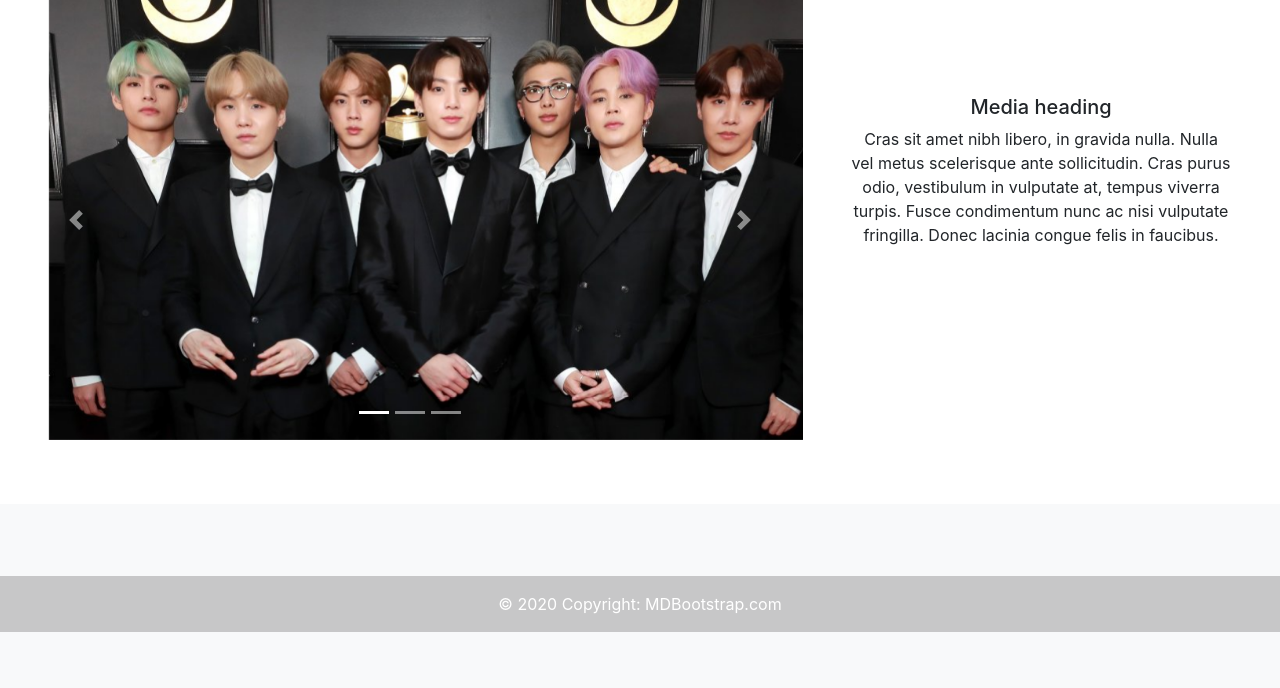
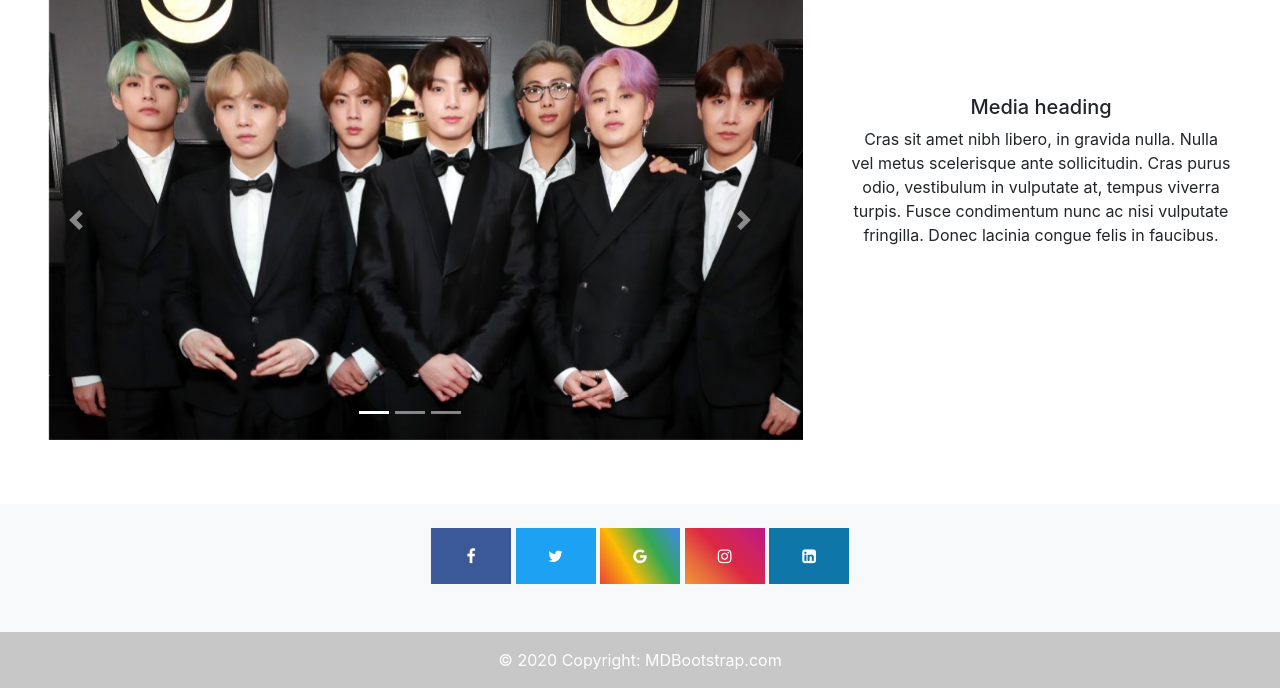
Before and after one commit to carlsaba13/EventWebsite, a PHP site: page / in a window 1280 px wide. Shown: the part 961-1649 px from the top of the page. Before the commit the page ends 1593 px from the top, so only its background shows below. Run offline with PHP 8.4, Linux system fonts and the light colour scheme; some libraries are stand-ins or nearby versions.

Commit message:
Base done

```diff
--- a/css/footer.css
+++ b/css/footer.css
@@ -13,3 +13,24 @@
 .fa-google {
     background: linear-gradient(-120deg, #4285F4, #34A853, #FBBC05, #EA4335);
 }
+
+.fa-facebook {
+    background-color: #3b5998;
+}
+
+.fa-twitter {
+    background-color: #1DA1F2;
+}
+
+/* Style all font awesome icons */
+.fa {
+    padding: 20px;
+    font-size: 30px;
+    width: 5rem;
+    text-align: center;
+    text-decoration: none;
+  }
+
+  .fa:hover {
+    opacity: 0.7;
+  }
--- a/html/lineups.html
+++ b/html/lineups.html
@@ -4,9 +4,11 @@
 <title>Page Title</title>
 <meta name="viewport" content="width=device-width,initial-scale=1">
 <link rel="stylesheet" href="../css/style.css">
+<link rel="stylesheet" href="../css/navBar.css">
 <link rel="stylesheet" href="../css/lineups.css">
-<link rel="stylesheet" href="../css/navBar.css">
+<link rel="stylesheet" href="../css/tickets.css">
 <link rel="stylesheet" href="../css/footer.css">
+<link rel="stylesheet" href="https://cdnjs.cloudflare.com/ajax/libs/font-awesome/4.7.0/css/font-awesome.min.css">
 <link rel="stylesheet" href="https://maxcdn.bootstrapcdn.com/bootstrap/4.0.0/css/bootstrap.min.css" integrity="sha384-Gn5384xqQ1aoWXA+058RXPxPg6fy4IWvTNh0E263XmFcJlSAwiGgFAW/dAiS6JXm" crossorigin="anonymous">
 <script src="https://code.jquery.com/jquery-3.2.1.slim.min.js" integrity="sha384-KJ3o2DKtIkvYIK3UENzmM7KCkRr/rE9/Qpg6aAZGJwFDMVNA/GpGFF93hXpG5KkN" crossorigin="anonymous"></script>
 <script src="https://cdnjs.cloudflare.com/ajax/libs/popper.js/1.12.9/umd/popper.min.js" integrity="sha384-ApNbgh9B+Y1QKtv3Rn7W3mgPxhU9K/ScQsAP7hUibX39j7fakFPskvXusvfa0b4Q" crossorigin="anonymous"></script>
@@ -144,5 +146,6 @@
   <!-- Copyright -->
 </footer>
 
+
 </body>
 </html>
--- a/html/tickets.html
+++ b/html/tickets.html
@@ -225,3 +225,5 @@
           </div>
           <!-- Copyright -->
         </footer>
+        </body>
+        </html>
--- a/index.html
+++ b/index.html
@@ -8,6 +8,7 @@
 <link rel="stylesheet" href="css/lineups.css">
 <link rel="stylesheet" href="css/index.css">
 <link rel="stylesheet" href="css/footer.css">
+<link rel="stylesheet" href="https://cdnjs.cloudflare.com/ajax/libs/font-awesome/4.7.0/css/font-awesome.min.css">
 <link rel="stylesheet" href="https://maxcdn.bootstrapcdn.com/bootstrap/4.0.0/css/bootstrap.min.css" integrity="sha384-Gn5384xqQ1aoWXA+058RXPxPg6fy4IWvTNh0E263XmFcJlSAwiGgFAW/dAiS6JXm" crossorigin="anonymous">
 <script src="https://code.jquery.com/jquery-3.2.1.slim.min.js" integrity="sha384-KJ3o2DKtIkvYIK3UENzmM7KCkRr/rE9/Qpg6aAZGJwFDMVNA/GpGFF93hXpG5KkN" crossorigin="anonymous"></script>
 <script src="https://cdnjs.cloudflare.com/ajax/libs/popper.js/1.12.9/umd/popper.min.js" integrity="sha384-ApNbgh9B+Y1QKtv3Rn7W3mgPxhU9K/ScQsAP7hUibX39j7fakFPskvXusvfa0b4Q" crossorigin="anonymous"></script>
```
Also changed, not shown: css/tickets.css (+0 -22 lines).
